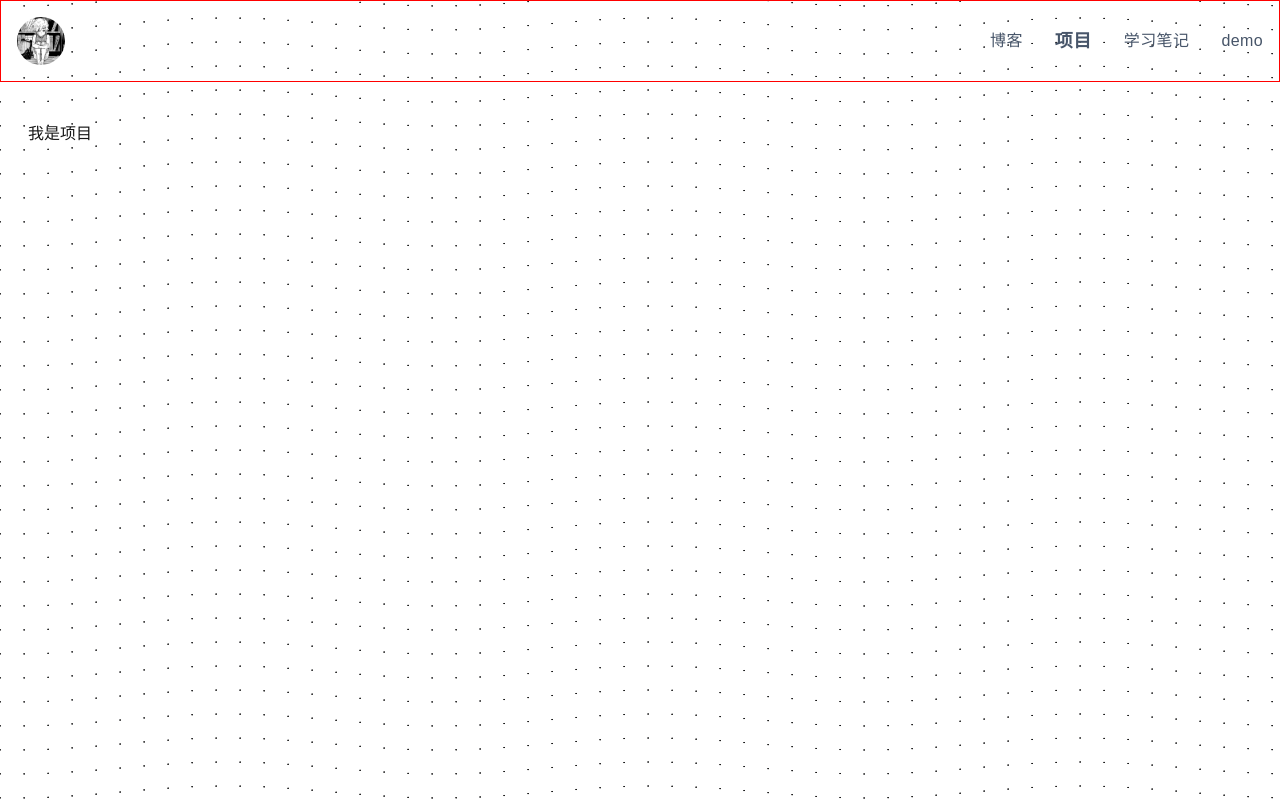
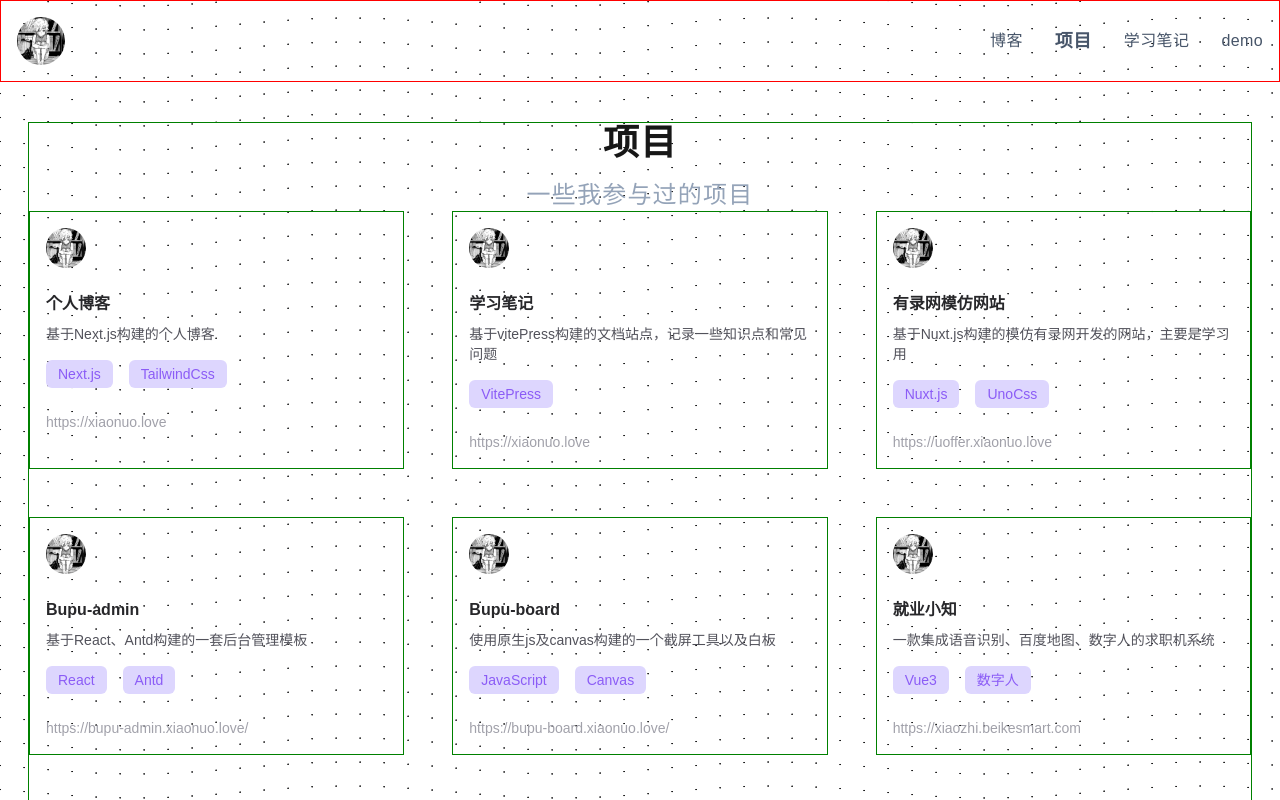
Before and after one commit to Neumann615/IndividualResume, a Next.js app: page /project in a window 1280 px wide. Built offline with nearby package versions, Linux system fonts and the light colour scheme.

Commit message:
开发项目模块

```diff
--- a/app/(app)/project/page.tsx
+++ b/app/(app)/project/page.tsx
@@ -1,3 +1,35 @@
+import {config} from "@/config"
+
 export default function project() {
-    return <div>我是项目</div>
+    return <div className={'w-a h-auto'} style={{border: '1px solid green'}}>
+        <div className={'text-center'}>
+            <div className={'text-4xl font-bold tracking-wide'}>项目</div>
+            <div className={'text-2xl mt-4 text-slate-400 tracking-wider'}>一些我参与过的项目</div>
+        </div>
+        <div className={'grid grid-cols-1 gap-x-12 gap-y-12 sm:grid-cols-2 lg:grid-cols-3'}>
+            {config.projectData.map((item, index) => {
+                return <div key={index} className={'w-120 p-4 cursor-pointer'} style={{border: '1px solid green'}}>
+                    <div className={'mb-6'}>
+                        <img className={'w-10 h-10 rounded-full'} src={item.icon}/>
+                    </div>
+                    <h2 className={'mb-2 text-base font-bold text-zinc-800'}>{item.title}</h2>
+                    <div
+                        className={'relative z-10 mb-4 text-sm text-zinc-600 dark:text-zinc-400'}>{item.description}</div>
+                    <div className={'flex gap-4'}>
+                        {item.tags.map((item, index) => {
+                            return <div
+                                className={'inline-flex items-center rounded-md px-3 text-sm p-1 font-medium bg-violet-200 text-violet-500 hover:bg-purple-500 hover:text-violet-900 dark:bg-violet-300 dark:text-violet-700'}
+                                key={index}>
+                                {item.text}
+                            </div>
+                        })}
+                    </div>
+                    <div
+                        className={'pointer-events-none relative z-40 mt-6 flex items-center text-sm font-medium text-zinc-400 transition group-hover:-translate-y-0.5 group-hover:text-violet-600 dark:text-zinc-200 dark:group-hover:text-violet-400'}>
+                        {item.url}
+                    </div>
+                </div>
+            })}
+        </div>
+    </div>
 }
--- a/components/Avatar/index.tsx
+++ /dev/null
@@ -1,5 +0,0 @@
-export function Avatar() {
-    return <div>
-        <img className={'w-12 h-12 rounded-full'} src={'/logo.jpg'}/>
-    </div>
-}
--- /dev/null
+++ b/components/Header/Avatar.tsx
@@ -0,0 +1,9 @@
+'use client'
+import {useRouter} from 'next/navigation'
+
+export function Avatar() {
+    const router = useRouter()
+    return <div className={'cursor-pointer'} onClick={() => router.push('/')}>
+        <img className={'w-12 h-12 rounded-full'} src={'/logo.jpg'}/>
+    </div>
+}
--- a/components/Header/index.tsx
+++ b/components/Header/index.tsx
@@ -1,5 +1,5 @@
-import {Avatar} from '@/components/Avatar'
-import {Navigation} from "@/components/Navigation"
+import {Avatar} from './Avatar'
+import {Navigation} from "./Navigation"
 
 export function Header() {
     return <div className={"w-full p-4 flex justify-between items-center "} style={{border: '1px solid red'}}>
--- a/components/Main/index.tsx
+++ b/components/Main/index.tsx
@@ -3,7 +3,7 @@ export function Main({
                      }: Readonly<{
     children: React.ReactNode;
 }>) {
-    return <main className="px-7 py-10 of-x-hidden">
+    return <main className="px-7 py-10 of-x-hidden flex items-center justify-center">
         {children}
     </main>
 }
--- a/config.ts
+++ b/config.ts
@@ -16,5 +16,155 @@ export const config = {
             text: 'demo',
             path: '/demo'
         }
+    ],
+    projectData: [
+        {
+            icon: "/logo.jpg",
+            title: "个人博客",
+            description: "基于Next.js构建的个人博客",
+            url: 'https://xiaonuo.love',
+            tags: [
+                {
+                    text: 'Next.js',
+                    color: '',
+                    bgColor: ""
+                },
+                {
+                    text: 'TailwindCss',
+                    color: '',
+                    bgColor: ""
+                }
+            ],
+            type: '个人'
+        },
+        {
+            icon: "/logo.jpg",
+            title: "学习笔记",
+            description: "基于vitePress构建的文档站点，记录一些知识点和常见问题",
+            url: 'https://xiaonuo.love',
+            tags: [
+                {
+                    text: 'VitePress',
+                    color: '',
+                    bgColor: ""
+                }
+            ],
+            type: '个人'
+        },
+        {
+            icon: "/logo.jpg",
+            title: "有录网模仿网站",
+            description: "基于Nuxt.js构建的模仿有录网开发的网站，主要是学习用",
+            url: 'https://uoffer.xiaonuo.love',
+            tags: [
+                {
+                    text: 'Nuxt.js',
+                    color: '',
+                    bgColor: ""
+                },
+                {
+                    text: 'UnoCss',
+                    color: '',
+                    bgColor: ""
+                }
+            ],
+            type: '个人'
+        },
+        {
+            icon: "/logo.jpg",
+            title: 'Bupu-admin',
+            description: '基于React、Antd构建的一套后台管理模板',
+            url: 'https://bupu-admin.xiaonuo.love/',
+            tags: [
+                {
+                    text: 'React',
+                    color: '',
+                    bgColor: ""
+                },
+                {
+                    text: 'Antd',
+                    color: '',
+                    bgColor: ""
+                }
+            ],
+            type: '个人'
+        },
+        {
+            icon: "/logo.jpg",
+            title: 'Bupu-board',
+            description: '使用原生js及canvas构建的一个截屏工具以及白板',
+            url: 'https://bupu-board.xiaonuo.love/',
+            tags: [
+                {
+                    text: 'JavaScript',
+                    color: '',
+                    bgColor: ""
+                },
+                {
+                    text: 'Canvas',
+                    color: '',
+                    bgColor: ""
+                }
+            ],
+            type: '个人'
+        },
+        {
+            icon: "/logo.jpg",
+            title: "就业小知",
+            description: "一款集成语音识别、百度地图、数字人的求职机系统",
+            url: "https://xiaozhi.beikesmart.com",
+            tags: [
+                {
+                    text: 'Vue3',
+                    color: '',
+                    bgColor: ""
+                },
+                {
+
+                    text: '数字人',
+                    color: '',
+                    bgColor: ""
+                }
+            ],
+            type: '个人'
+        },
+        {
+            icon: "/logo.jpg",
+            title: "uniplat-admin",
+            description: "公司用的通用后台管理网站，支持多入口模块管理",
+            url: "https://xiaozhi-uniplat.beikesmart.com",
+            tags: [
+                {
+                    text: 'Vue3',
+                    color: '',
+                    bgColor: ""
+                },
+                {
+                    text: 'ElementPlus',
+                    color: '',
+                    bgColor: ""
+                }
+            ],
+            type: '个人'
+        },
+        {
+            icon: "/logo.jpg",
+            title: '即时通讯H5',
+            description: '基于Vue3、Vant构建的一个即时通讯聊天软件',
+            url: 'http://dd.dreamdt.cn:8899/mobile/index.html#/login',
+            tags: [
+                {
+                    text: 'Vue3',
+                    color: '',
+                    bgColor: ""
+                },
+                {
+                    text: 'Vant',
+                    color: '',
+                    bgColor: ""
+                }
+            ],
+            type: '个人'
+        }
     ]
 }
```
Also changed, not shown: components/Header/Navigation.tsx (renamed from components/Navigation/index.tsx).
